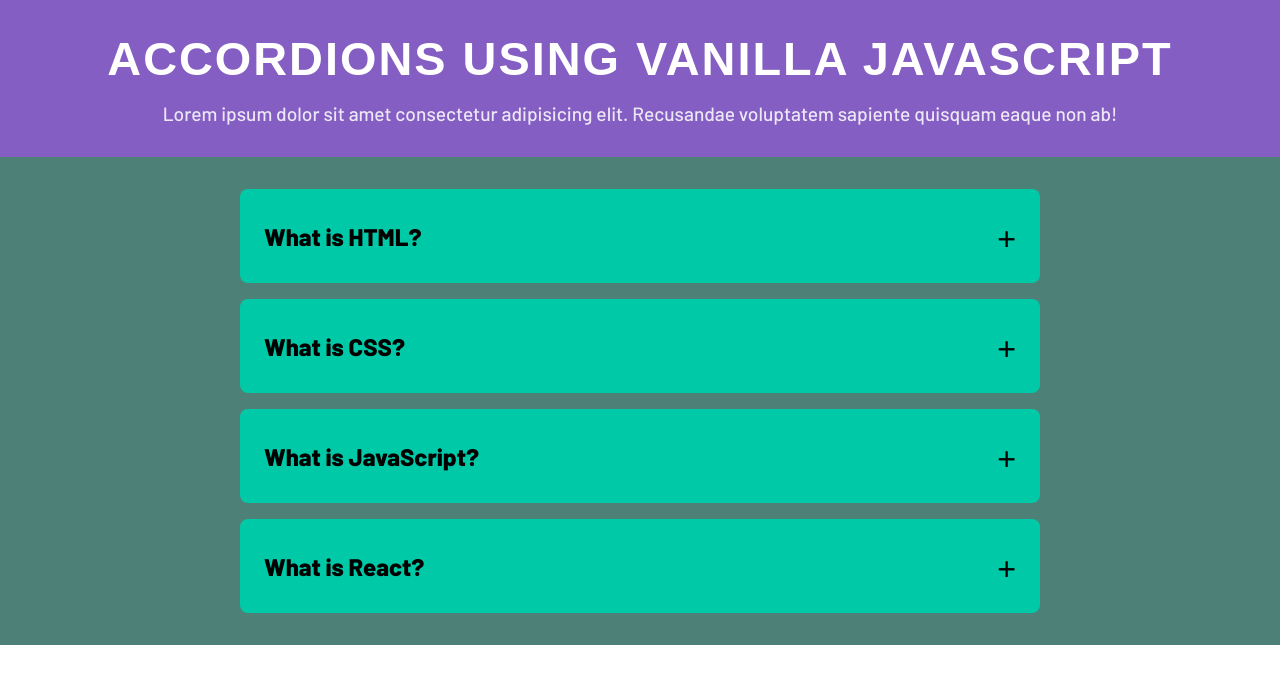
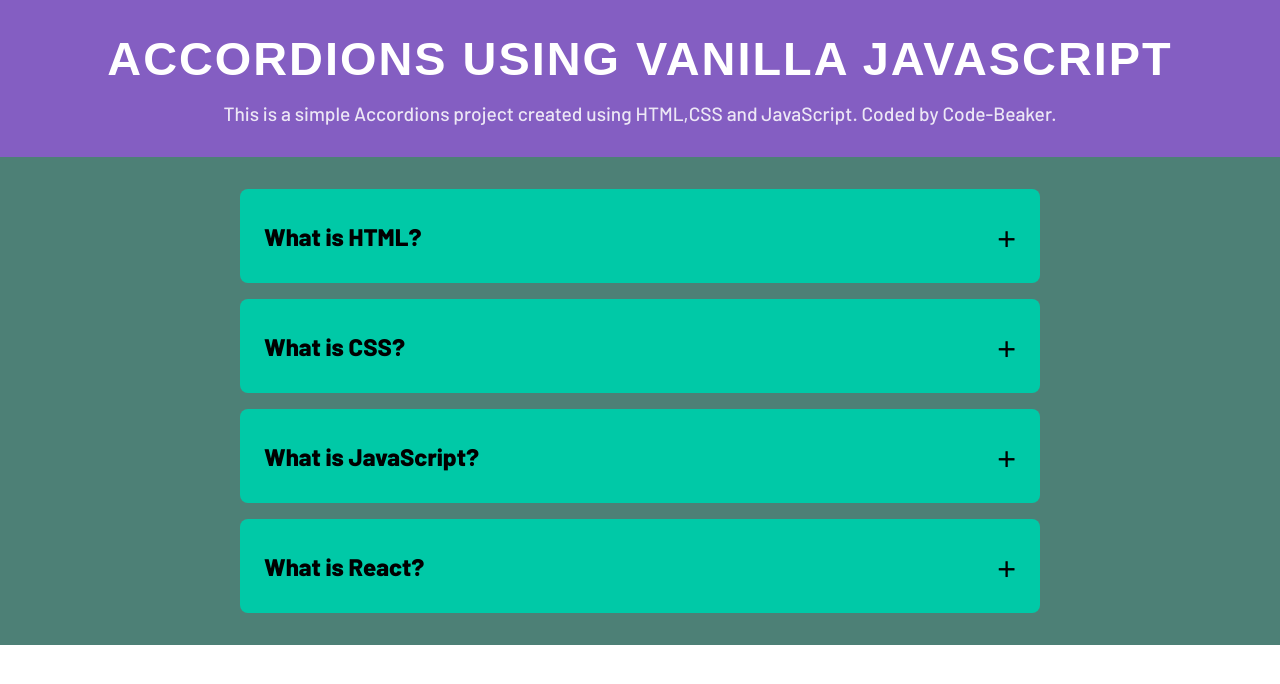
Before and after one commit to Code-Beaker/accordion-project, a plain HTML site: page index.html in a window 1280 px wide. Drawn offline with Linux system fonts and the light colour scheme; a web font is replaced by a local one.

Commit message:
edit content

```diff
--- a/index.html
+++ b/index.html
@@ -11,8 +11,8 @@
     <header class="header">
       <h1 class="header__title">Accordions using Vanilla JavaScript</h1>
       <p class="header__text">
-        Lorem ipsum dolor sit amet consectetur adipisicing elit. Recusandae
-        voluptatem sapiente quisquam eaque non ab!
+        This is a simple Accordions project created using HTML,CSS and
+        JavaScript. Coded by Code-Beaker.
       </p>
     </header>
     <main>
```
